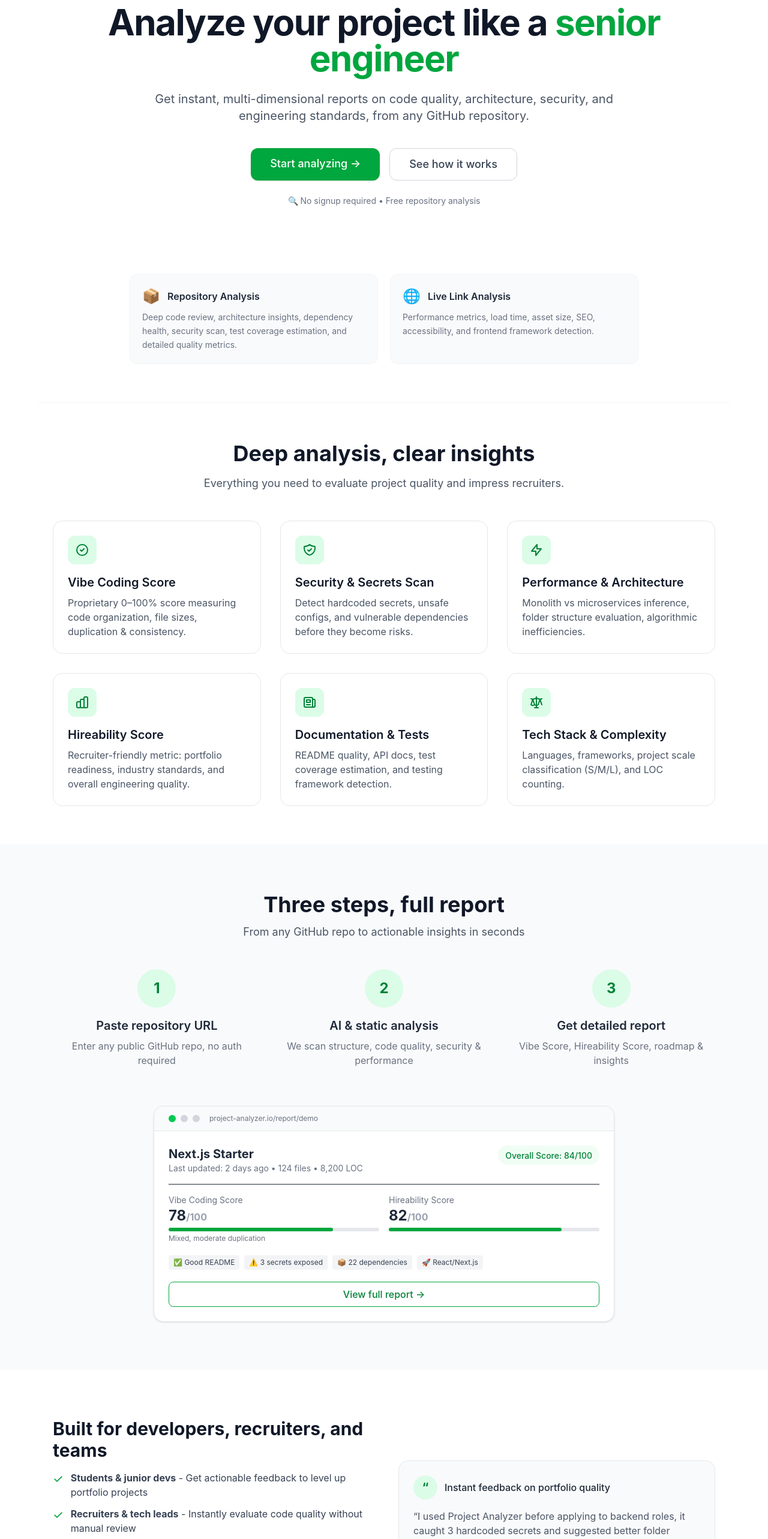
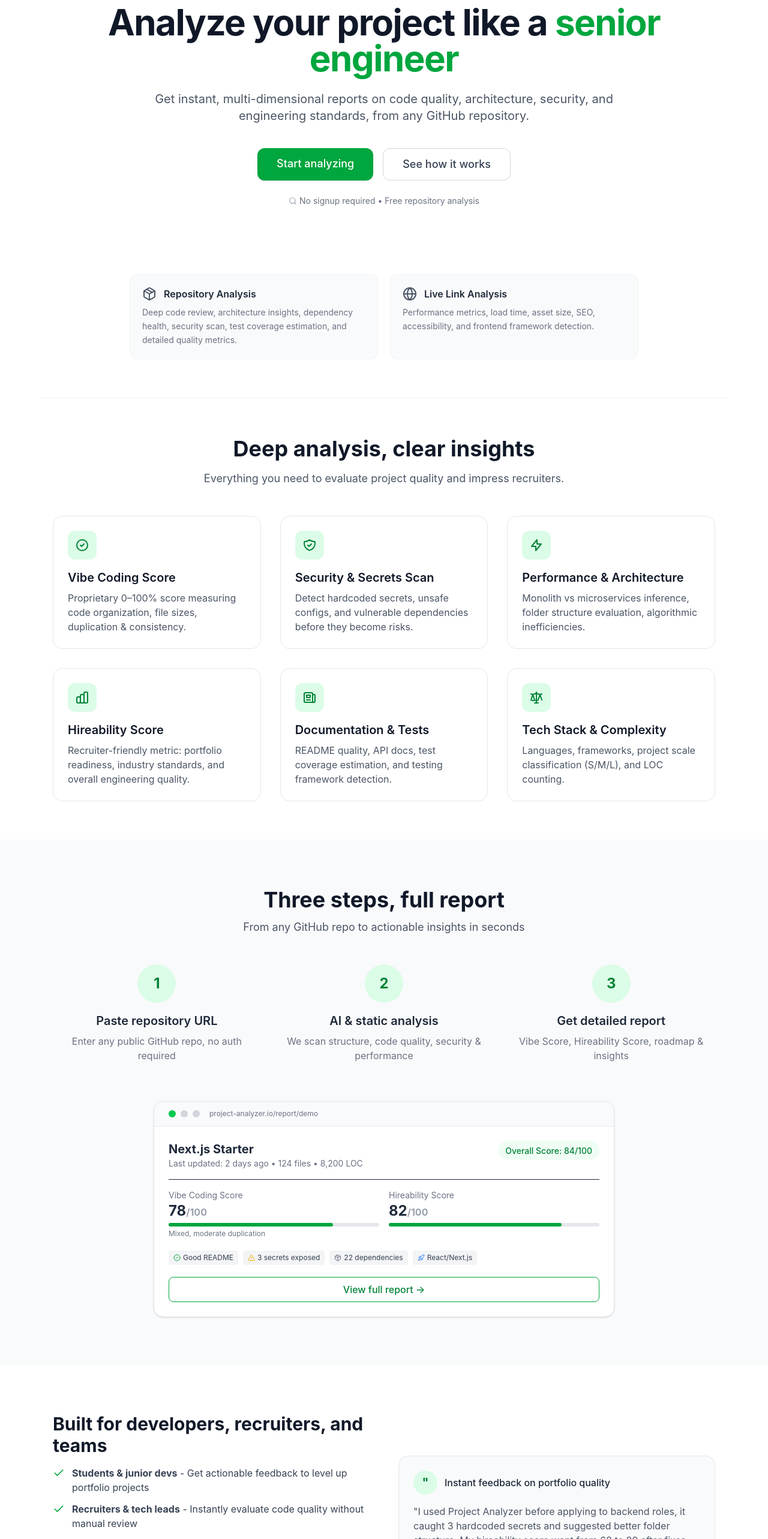
Before and after one commit to nianod/Intelligence-analyzer-engine, a Next.js app in the folder front/: page / in a window 1280 px wide. Shown: the part 234-2800 px from the top of the page at 60% size. Built offline with nearby package versions, Linux system fonts and the light colour scheme.

Commit message:
clean UI

```diff
--- a/front/app/page.tsx
+++ b/front/app/page.tsx
@@ -1,4 +1,5 @@
 import Link from 'next/link';
+import { Search, Package, Globe, CheckCircle2, AlertTriangle, Rocket, Check, User } from 'lucide-react';
 
 export default function LandingPage() {
   return (
@@ -41,7 +42,7 @@ export default function LandingPage() {
               href="/analyse"
               className="px-8 py-3 bg-green-600 text-white rounded-xl font-medium text-lg hover:bg-green-700 transition-all cursor-pointer shadow-sm"
             >
-              Start analyzing →
+              Start analyzing
             </Link>
             <Link
               href="#how-it-works"
@@ -50,8 +51,9 @@ export default function LandingPage() {
               See how it works
             </Link>
           </div>
-          <p className="mt-6 text-sm text-gray-500">
-            🔍 No signup required • Free repository analysis
+          <p className="mt-6 text-sm text-gray-500 flex items-center justify-center gap-1">
+            <Search className="h-3.5 w-3.5 text-gray-400" />
+            No signup required • Free repository analysis
           </p>
         </div>
       </section>
@@ -61,7 +63,7 @@ export default function LandingPage() {
         <div className="grid md:grid-cols-2 gap-5">
           <div className="bg-gray-50 rounded-xl p-5 border border-gray-100">
             <div className="flex items-center gap-3 mb-2">
-              <span className="text-2xl">📦</span>
+              <Package className="w-6 h-6 text-gray-600" />
               <h3 className="font-semibold text-gray-800">Repository Analysis</h3>
             </div>
             <p className="text-sm text-gray-500 leading-relaxed">
@@ -71,7 +73,7 @@ export default function LandingPage() {
           </div>
           <div className="bg-gray-50 rounded-xl p-5 border border-gray-100">
             <div className="flex items-center gap-3 mb-2">
-              <span className="text-2xl">🌐</span>
+              <Globe className="w-6 h-6 text-gray-600" />
               <h3 className="font-semibold text-gray-800">Live Link Analysis</h3>
             </div>
             <p className="text-sm text-gray-500 leading-relaxed">
@@ -230,10 +232,18 @@ export default function LandingPage() {
                 </div>
               </div>
               <div className="mt-5 flex flex-wrap gap-2">
-                <span className="px-2 py-1 bg-gray-100 text-gray-700 rounded text-xs">✅ Good README</span>
-                <span className="px-2 py-1 bg-gray-100 text-gray-700 rounded text-xs">⚠️ 3 secrets exposed</span>
-                <span className="px-2 py-1 bg-gray-100 text-gray-700 rounded text-xs">📦 22 dependencies</span>
-                <span className="px-2 py-1 bg-gray-100 text-gray-700 rounded text-xs">🚀 React/Next.js</span>
+                <span className="px-2 py-1 bg-gray-100 text-gray-700 rounded text-xs flex items-center gap-1">
+                  <CheckCircle2 className="h-3 w-3 text-green-600" /> Good README
+                </span>
+                <span className="px-2 py-1 bg-gray-100 text-gray-700 rounded text-xs flex items-center gap-1">
+                  <AlertTriangle className="h-3 w-3 text-yellow-500" /> 3 secrets exposed
+                </span>
+                <span className="px-2 py-1 bg-gray-100 text-gray-700 rounded text-xs flex items-center gap-1">
+                  <Package className="h-3 w-3 text-gray-500" /> 22 dependencies
+                </span>
+                <span className="px-2 py-1 bg-gray-100 text-gray-700 rounded text-xs flex items-center gap-1">
+                  <Rocket className="h-3 w-3 text-blue-500" /> React/Next.js
+                </span>
               </div>
               <button className="mt-5 w-full border border-green-600 text-green-700 py-2 rounded-lg font-medium hover:bg-green-50 transition-colors cursor-pointer">
                 View full report →
@@ -250,19 +260,19 @@ export default function LandingPage() {
             <h2 className="text-3xl font-bold text-gray-900 mb-4">Built for developers, recruiters, and teams</h2>
             <ul className="space-y-3 text-gray-700">
               <li className="flex gap-3 items-start">
-                <span className="text-green-600 text-xl">✓</span>
+                <Check className="text-green-600 h-5 w-5 mt-0.5 shrink-0" />
                 <span><strong>Students & junior devs</strong> - Get actionable feedback to level up portfolio projects</span>
               </li>
               <li className="flex gap-3 items-start">
-                <span className="text-green-600 text-xl">✓</span>
+                <Check className="text-green-600 h-5 w-5 mt-0.5 shrink-0" />
                 <span><strong>Recruiters & tech leads</strong> - Instantly evaluate code quality without manual review</span>
               </li>
               <li className="flex gap-3 items-start">
-                <span className="text-green-600 text-xl">✓</span>
+                <Check className="text-green-600 h-5 w-5 mt-0.5 shrink-0" />
                 <span><strong>Open source maintainers</strong> - Identify structural issues and security blindspots</span>
               </li>
               <li className="flex gap-3 items-start">
-                <span className="text-green-600 text-xl">✓</span>
+                <Check className="text-green-600 h-5 w-5 mt-0.5 shrink-0" />
                 <span><strong>Agency/outsourcing reviews</strong> - Standardized quality checks before delivery</span>
               </li>
             </ul>
@@ -271,22 +281,24 @@ export default function LandingPage() {
                 href="/analyse"
                 className="inline-block px-6 py-3 bg-green-600 text-white rounded-xl font-medium hover:bg-green-700 transition-colors cursor-pointer"
               >
-                Analyze your first project →
+                Analyze your first project
               </Link>
             </div>
           </div>
           <div className="bg-gray-50 border border-gray-200 rounded-2xl p-6">
             <div className="flex items-center gap-3 mb-4">
               <div className="w-10 h-10 bg-green-100 rounded-full flex items-center justify-center">
-                <span className="text-green-700 font-bold text-xl">“</span>
+                <span className="text-green-700 font-bold text-xl">"</span>
               </div>
               <p className="font-medium text-gray-800">Instant feedback on portfolio quality</p>
             </div>
             <p className="text-gray-600 mb-3">
-              “I used Project Analyzer before applying to backend roles, it caught 3 hardcoded secrets and suggested better folder structure. My hireability score went from 68 to 89 after fixes. Landed 2 interviews!”
+              "I used Project Analyzer before applying to backend roles, it caught 3 hardcoded secrets and suggested better folder structure. My hireability score went from 68 to 89 after fixes. Landed 2 interviews!"
             </p>
             <div className="flex items-center gap-3 mt-4">
-              <div className="w-8 h-8 bg-gray-300 rounded-full"></div>
+              <div className="w-8 h-8 bg-gray-300 rounded-full flex justify-center items-center">
+                <User />
+              </div>
               <div>
                 <p className="text-sm font-semibold text-gray-800">Priya K.</p>
                 <p className="text-xs text-gray-500">Full-stack developer</p>
@@ -300,10 +312,10 @@ export default function LandingPage() {
       <div className="border-t border-gray-100 py-10">
         <div className="max-w-6xl mx-auto px-6 text-center">
           <div className="flex flex-wrap justify-center gap-5 text-sm">
-            <div className="flex items-center gap-1 text-gray-600"><span className="text-green-600 font-bold">✓</span> GitHub Repository (Full analysis)</div>
-            <div className="flex items-center gap-1 text-gray-600"><span className="text-green-600 font-bold">✓</span> Live URL (Frontend & performance)</div>
-            <div className="flex items-center gap-1 text-gray-600"><span className="text-green-600 font-bold">✓</span> No credit card required</div>
-            <div className="flex items-center gap-1 text-gray-600"><span className="text-green-600 font-bold">✓</span> Free public reports</div>
+            <div className="flex items-center gap-1 text-gray-600"><Check className="h-4 w-4 text-green-600 font-bold" /> GitHub Repository (Full analysis)</div>
+            <div className="flex items-center gap-1 text-gray-600"><Check className="h-4 w-4 text-green-600 font-bold" /> Live URL (Frontend & performance)</div>
+            <div className="flex items-center gap-1 text-gray-600"><Check className="h-4 w-4 text-green-600 font-bold" /> No credit card required</div>
+            <div className="flex items-center gap-1 text-gray-600"><Check className="h-4 w-4 text-green-600 font-bold" /> Free public reports</div>
           </div>
         </div>
       </div>
```
